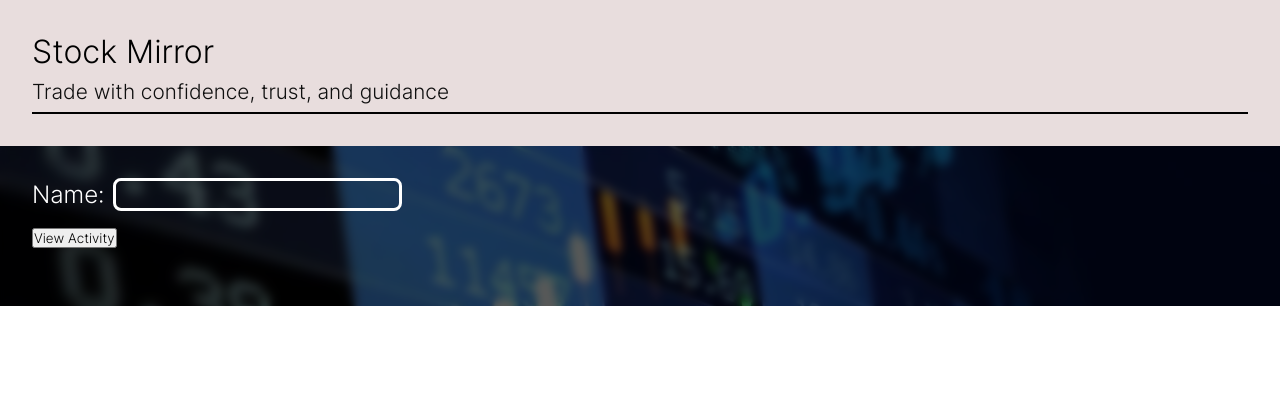
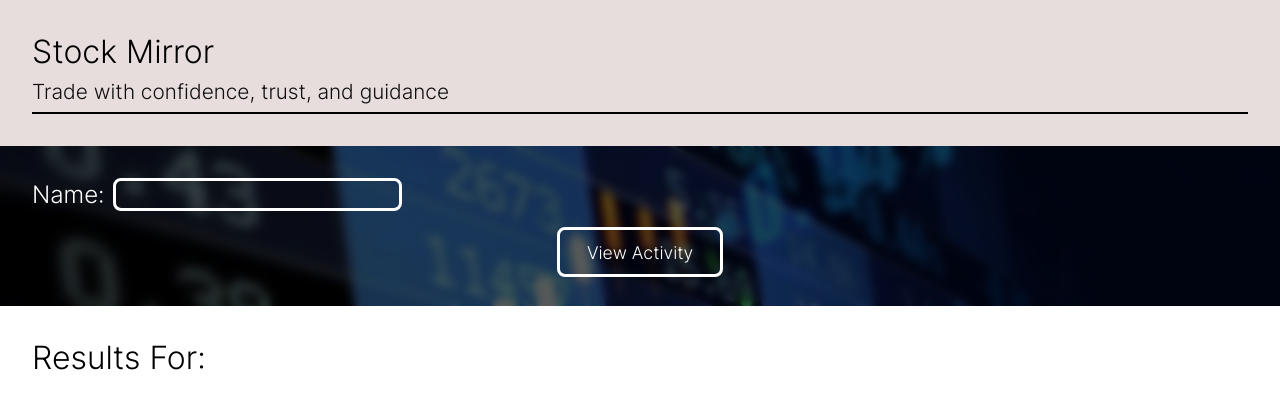
Before and after one commit to kathytran88/StockMirror, a React (Create React App) app in the folder client/: page / in a window 1280 px wide. Shown: the top 408 px of the page. Built offline with nearby package versions, Linux system fonts and the light colour scheme.

Commit message:
Client: form design complete, output section created but no content on output section yet

```diff
--- a/client/src/App.css
+++ b/client/src/App.css
@@ -51,3 +51,24 @@
   font-size: 1.1rem;
   padding: 0.2rem;
 }
+.form-button {
+  display: flex;
+  justify-content: center;
+  width: 100%;
+}
+.form-button > button {
+  background-color: transparent;
+  border: 3px solid white;
+  border-radius: 0.5rem;
+  color: white;
+  font-size: 1.1rem;
+  padding: 0.7rem 1.7rem;
+}
+
+/* Output */
+.output {
+  padding: 2rem;
+}
+.output-title {
+  font-weight: normal;
+}
--- a/client/src/App.js
+++ b/client/src/App.js
@@ -1,8 +1,12 @@
 import './App.css';
 import { useRef } from 'react';
+import { useState } from "react";
 
 function App() {
   const nameRef = useRef(null);
+
+  // state: traderData - json format data of the currently selected trader
+  const [ traderData, setTraderData ] = useState(null);
 
   return (
     <div className="container">
@@ -20,9 +24,12 @@ function App() {
           <form onSubmit={async (event) => {
             event.preventDefault();
 
+            // get name
+            const name = nameRef.current.value;
+
             // send ajax to server
             try {
-              const response = await fetch(`/api/getByName/Warren Buffet`, {
+              const response = await fetch(`/api/getByName/${name}`, {
                 method: 'GET',
                 headers: {
                   'Accept': 'application/json',
@@ -30,6 +37,7 @@ function App() {
               });
               const data = await response.json();
               console.log(data); // TEST
+              setTraderData(data);
             } catch (error) {
               console.error('Error fetching data:', error);
             }
@@ -37,13 +45,20 @@ function App() {
             {/* Name */}
             <div className="form-name">
               <label htmlFor="name"> Name: </label>
-              <input type="text" id="name" name="name" required />
+              <input type="text" id="name" name="name" ref={nameRef} required />
             </div>
 
             {/* View Activity */}
-            <button type="submit"> View Activity </button>
+            <div className="form-button">
+              <button type="submit"> View Activity </button>
+            </div>
           </form>
         </div>
+      </div>
+
+      {/* Output */}
+      <div className="output">
+        <h1 className="output-title"> Results For: {} </h1>
       </div>
     </div>
   );
```
Also changed, not shown: 1 other file (tests, documents, lock files or other folders).
